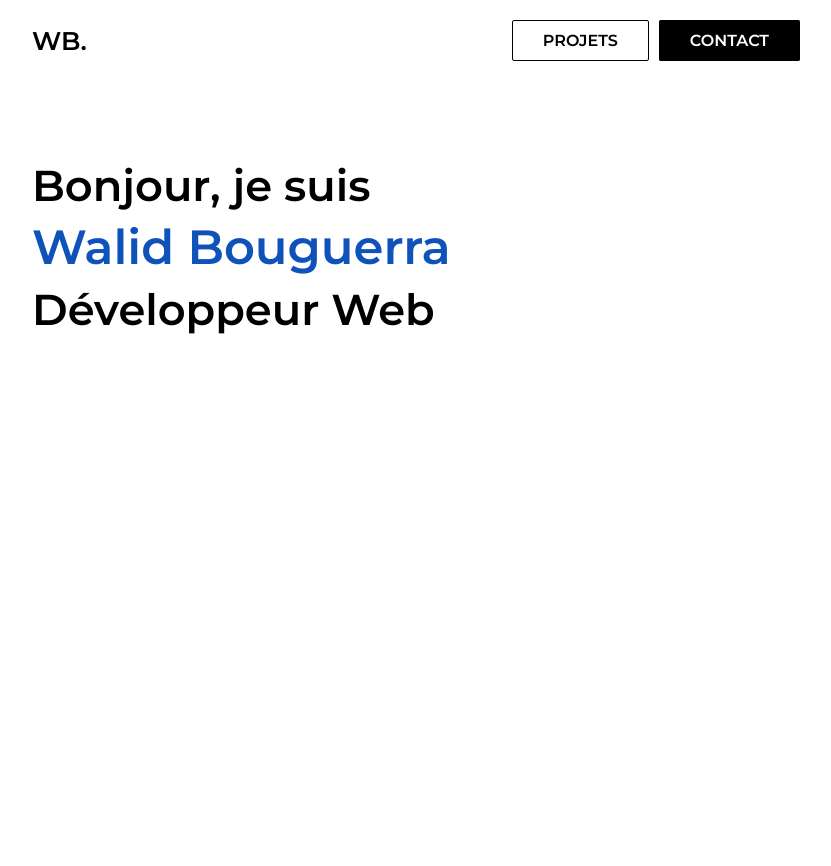
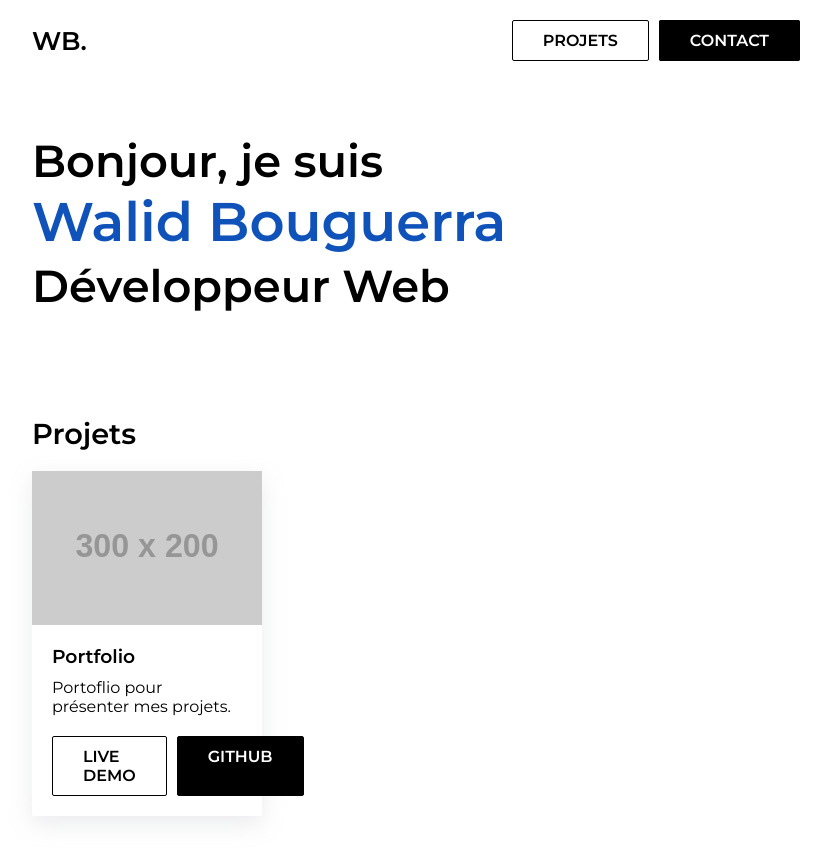
Before and after one commit to walidbouguerra/portfolio, a plain HTML site: page index.html in a window 1280 px wide. Shown: the whole page, without its empty margins (224-1055 px from the left). Before the commit the page ends 800 px from the top, so only its background shows below. Drawn offline with Linux system fonts and the light colour scheme; placeholder pictures from the web are drawn by us.

Commit message:
Ajout de la section projets

```diff
--- a/index.html
+++ b/index.html
@@ -15,11 +15,29 @@
                 <li><a href="" class="btn">Contact</a></li>
             </ul>
         </nav>
-        <section class="hero">
+        <div class="hero">
             <h1>Bonjour, je suis<br><span>Walid Bouguerra</span><br>Développeur Web</h1>
-        </section>
+        </div>
     </header>
     <main>
+        <section id="projets">
+            <div class="container">
+                <h2>Projets</h2>
+                <div class="cards-group">
+                    <div class="card">
+                        <img src="https://placehold.jp/300x200.png" alt="">
+                        <div class="card-body">
+                            <h3>Portfolio</h3>
+                            <p>Portoflio pour présenter mes projets.</p>
+                            <div class="card-buttons">
+                                <a href="" class="btn outline">Live demo</a>
+                                <a href="" class="btn">Github</a>
+                            </div>
+                        </div>
+                    </div>
+                </div>
+            </div>
+        </section>
     </main>
     <footer></footer>
 </body>
--- a/style.css
+++ b/style.css
@@ -6,16 +6,19 @@
     font-family: 'Montserrat', sans-serif;
 }
 section{
-    padding: 75px 0;
+    padding: 50px 0;
 }
 a{
     text-decoration: none;
     font-weight: 600;
     color: black;
 }
-
+h2 {
+    font-size: 1.8rem;
+    margin-bottom: 20px;
+}
 /* HEADER */
-header{
+header, .container{
     padding: 0 20%;
 }
 header nav {
@@ -42,22 +45,41 @@ header nav ul {
     transition: 0.15s;
 }
 .btn:hover {
-    background-color: white;
-    color: black;
+    background-color: #0f52ba;
+    border-color: #0f52ba;
+    color: white;
 }
 .outline {
     background-color: white;
     color: black;
 }
-.outline:hover{
-    background-color: black;
-    color: white;
-}
 .hero {
-    font-size: 1.8rem;
+    padding: 50px 0;
+    font-size: 1.4rem;
     line-height: 3.8rem;
 }
 .hero span {
-    font-size: 3rem;
+    font-size: 3.4rem;
     color: #0f52ba;
 }
+
+/* PROJETS */
+.card{
+    width: 30%;
+    display: flex;
+    flex-direction: column;
+    box-shadow: rgba(149, 157, 165, 0.2) 0px 8px 24px;
+    border-radius: 2px;
+}
+.card-body {
+    padding: 20px;
+}
+
+.card-body p {
+    margin: 10px 0 20px;
+}
+
+.card-buttons {
+    display: flex;
+    gap: 10px;
+}
```
